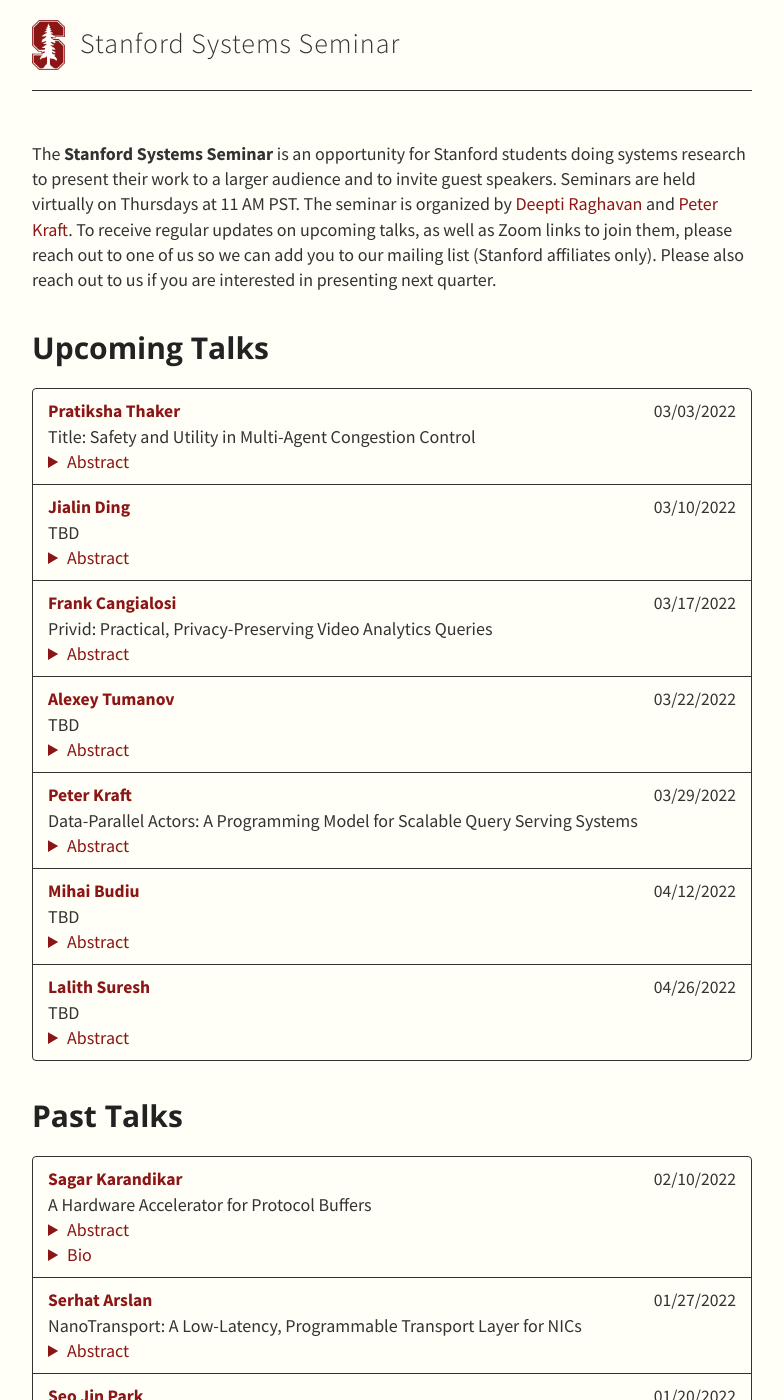
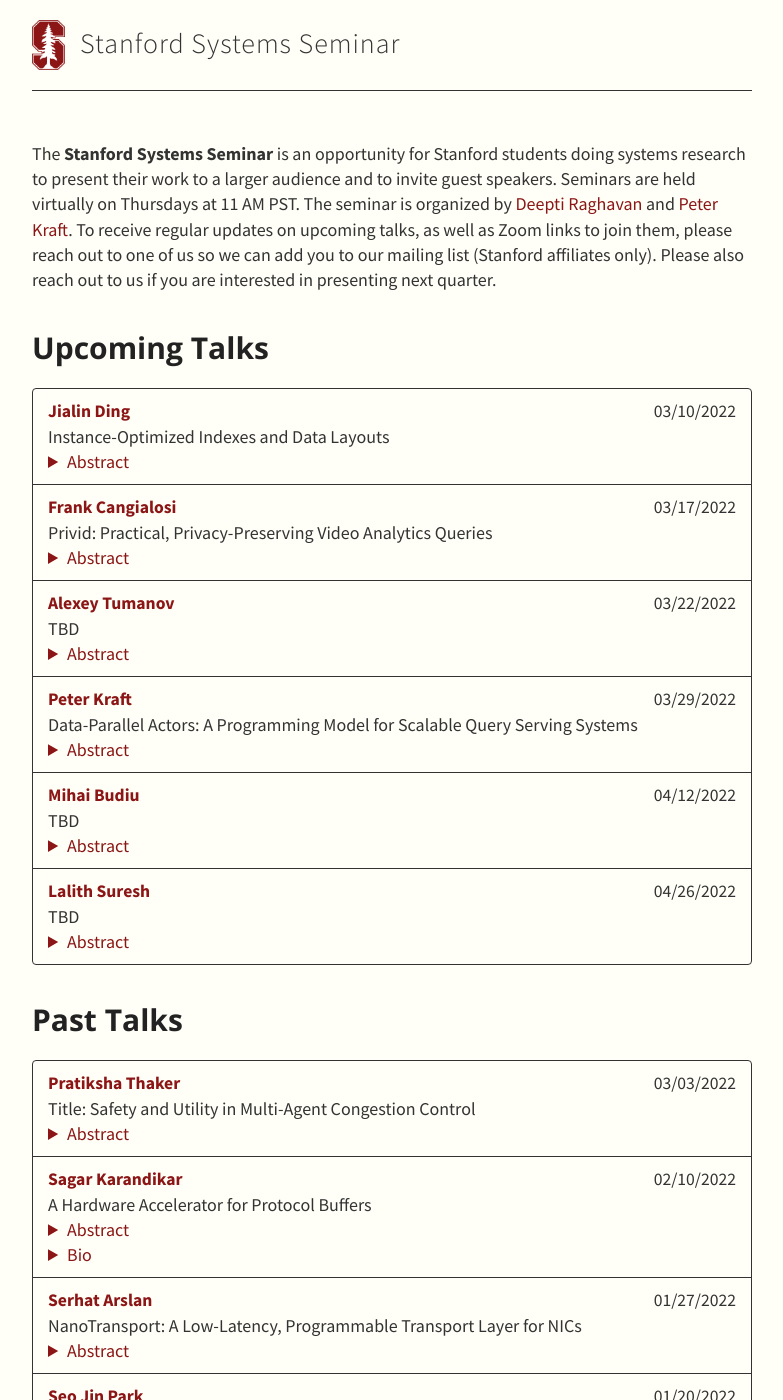
Before and after one commit to stanford-systems-seminar/stanford-systems-seminar.github.io, a Jekyll site: the page built from index.md, in a window 1280 px wide and 1400 px high. Shown: the whole window, without its empty margins (248-1031 px from the left). Built offline with Jekyll 4.4.1, drawn with Linux system fonts in a browser that asks for light colours; some of the changed text lies outside the part shown.

Commit message:
Update talks.yml

```diff
--- a/_data/talks.yml
+++ b/_data/talks.yml
@@ -1,13 +1,13 @@
 - type: Upcoming Talks
   members:
-      - speaker: Pratiksha Thaker
-        date: 03/03/2022
-        title: "Title: Safety and Utility in Multi-Agent Congestion Control"
-        abstract: "Abstract: Real-world multi-agent systems have to safely operate in environments where unsafe decisions have real consequences. One such environment of interest is network congestion control, in which selfish agents with conflicting goals can cause a network to become unusable by causing some agents to receive zero throughput. Motivated by this problem, we consider safety conditions for a broad class of aggregative games that includes congestion control, the classic Cournot oligopoly model, and resource sharing in the commons. We use comparative statics to derive simple, practically useful conditions that guarantee that all users achieve a fixed minimum utility at equilibrium. Compared to prior work on studying properties of equilibria in network congestion control, we show that our approach allows for a more realistic class of utilities and addresses real concerns regarding safe deployment of modern network congestion control protocols. Joint work with Matei Zaharia and Tatsu Hashimoto."
       - speaker: Jialin Ding
         date: 03/10/2022
-        title: "TBD"
-        abstract: "TBD"
+        title: "Instance-Optimized Indexes and Data Layouts"
+        abstract: "Scanning and filtering over multi-dimensional tables are key operations in modern analytical database engines. To optimize the performance
+of these operations, databases often use multi-dimensional indexes or specialized data layouts (e.g., Z-order). However, these schemes are hard to tune and their performance is inconsistent.
+In this talk, I will present Flood and Tsunami, two learned multi-dimensional read-optimized indexes for in-memory analytic workloads. By automatically
+co-optimizing the index structure and data layout for a particular dataset and workload, Flood and Tsunami achieve up to 10X faster query performance and 100X smaller index size than optimally-tuned traditional indexes. I will conclude by giving
+a brief overview of ongoing work on incorporating instance-optimized data layouts into SageDB, a learned database system."
         website: https://jialinding.github.io/
       - speaker: Frank Cangialosi
         date: 03/17/2022
@@ -22,7 +22,7 @@
       - speaker: Peter Kraft
         date: 03/29/2022
         title: "Data-Parallel Actors: A Programming Model for Scalable Query Serving Systems"
-        abstract: "We present data-parallel actors (DPA), a programming model for building distributed query serving systems. Query serving systems are an important class of applications characterized by low-latency data-parallel queries and frequent bulk data updates; they include data analytics systems like Apache Druid, full-text search engines like ElasticSearch, and time series databases like InfluxDB. They are challenging to build because they run at scale and need complex distributed functionality like data replication, fault tolerance, and update consistency. DPA makes building these systems easier by allowing developers to construct them from purely single-node components while automatically providing these critical properties. In DPA, we view a query serving system as a collection of stateful actors, each encapsulating a partition of data. DPA provides parallel operators that enable consistent, atomic, and fault-tolerant parallel updates and queries over data stored in actors. We have used DPA to build a new query serving system, a simplified data warehouse based on the single-node database MonetDB, and enhance existing ones, such as Druid, Solr, and MongoDB, adding missing user-requested features such as load balancing and elasticity. We show that DPA can distribute a system in <1K lines of code (>10×\times× less than typical implementations in current systems) while achieving state-of-the-art performance and adding rich functionality."
+        abstract: "We present data-parallel actors (DPA), a programming model for building distributed query serving systems. Query serving systems are an important class of applications characterized by low-latency data-parallel queries and frequent bulk data updates; they include data analytics systems like Apache Druid, full-text search engines like ElasticSearch, and time series databases like InfluxDB. They are challenging to build because they run at scale and need complex distributed functionality like data replication, fault tolerance, and update consistency. DPA makes building these systems easier by allowing developers to construct them from purely single-node components while automatically providing these critical properties. In DPA, we view a query serving system as a collection of stateful actors, each encapsulating a partition of data. DPA provides parallel operators that enable consistent, atomic, and fault-tolerant parallel updates and queries over data stored in actors. We have used DPA to build a new query serving system, a simplified data warehouse based on the single-node database MonetDB, and enhance existing ones, such as Druid, Solr, and MongoDB, adding missing user-requested features such as load balancing and elasticity. We show that DPA can distribute a system in <1K lines of code (>10× less than typical implementations in current systems) while achieving state-of-the-art performance and adding rich functionality."
         website: http://petereliaskraft.net/
       - speaker: Mihai Budiu
         date: 04/12/2022
@@ -36,6 +36,10 @@
         website: https://research.vmware.com/researchers/lalith-suresh
 - type: Past Talks
   members:
+    - speaker: Pratiksha Thaker
+      date: 03/03/2022
+      title: "Title: Safety and Utility in Multi-Agent Congestion Control"
+      abstract: "Abstract: Real-world multi-agent systems have to safely operate in environments where unsafe decisions have real consequences. One such environment of interest is network congestion control, in which selfish agents with conflicting goals can cause a network to become unusable by causing some agents to receive zero throughput. Motivated by this problem, we consider safety conditions for a broad class of aggregative games that includes congestion control, the classic Cournot oligopoly model, and resource sharing in the commons. We use comparative statics to derive simple, practically useful conditions that guarantee that all users achieve a fixed minimum utility at equilibrium. Compared to prior work on studying properties of equilibria in network congestion control, we show that our approach allows for a more realistic class of utilities and addresses real concerns regarding safe deployment of modern network congestion control protocols. Joint work with Matei Zaharia and Tatsu Hashimoto."
     - speaker: Sagar Karandikar
       date: 02/10/2022
       title: "A Hardware Accelerator for Protocol Buffers"
```
